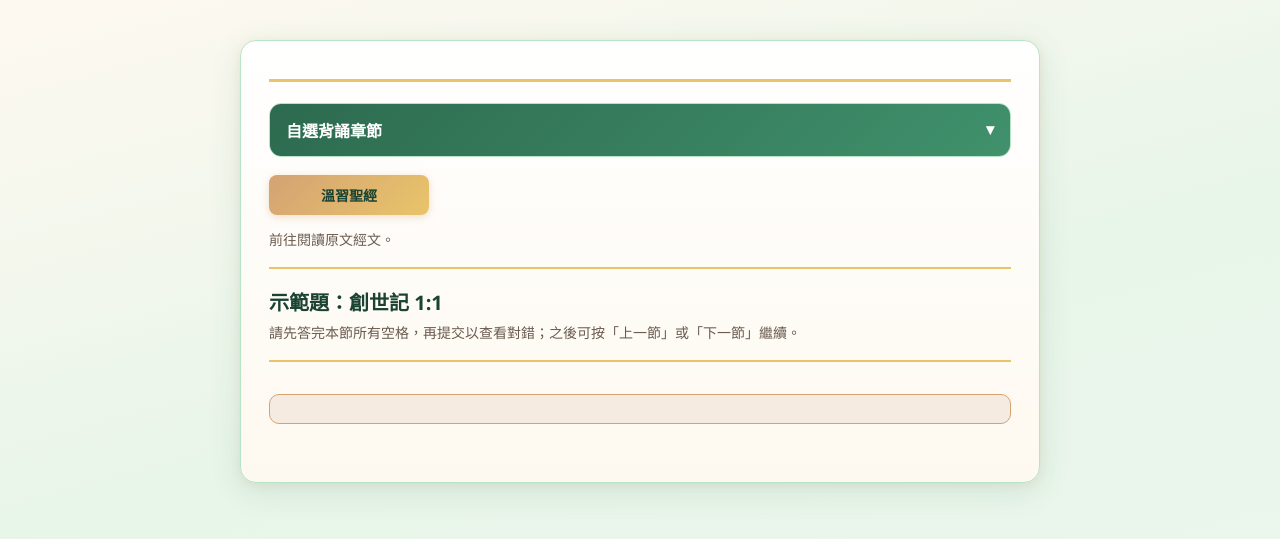
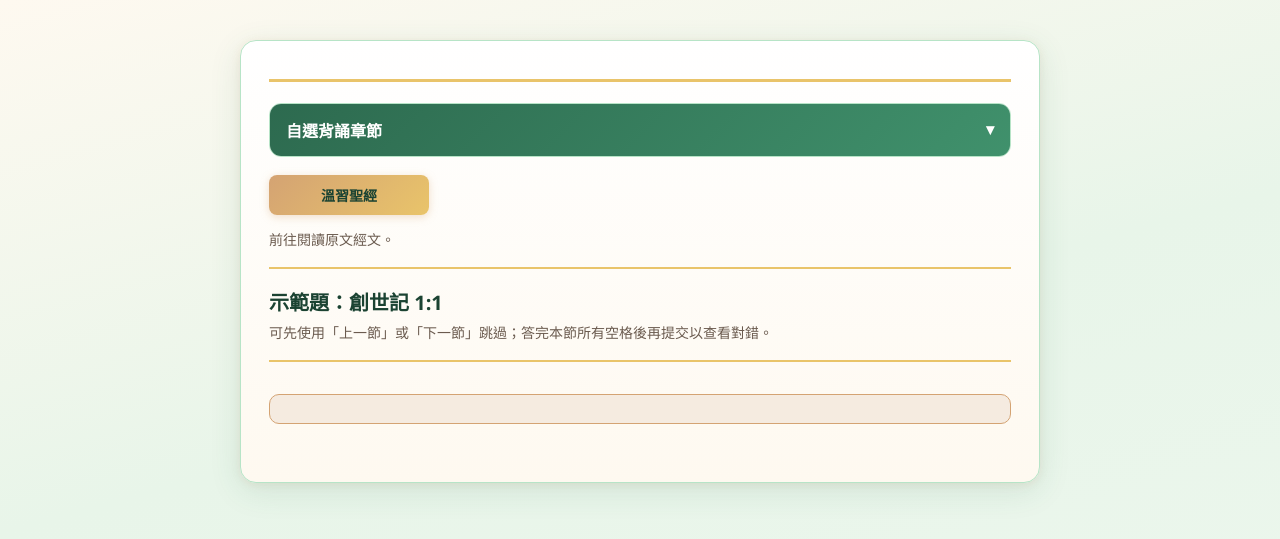
Before and after one commit to Jack-Tam-0422/bible_memorise, a Node project: template views/memorize.ejs in a window 1280 px wide. Shown: the top 539 px of the page. Run offline with Node 20 templates, Linux system fonts and the light colour scheme; the template is opened without the code that fills it, so the values that code supplies are empty.

Commit message:
Show verse navigation before answering so users can skip
Display 上一節 and 下一節 as soon as a verse loads, not only after submit, so users can jump to another verse without answering first.

Co-authored-by: Jack-Tam-0422 <Jack-Tam-0422@users.noreply.github.com>

```diff
--- a/public/js/memorize.js
+++ b/public/js/memorize.js
@@ -344,8 +344,8 @@ function renderCurrentVerse() {
   prompt.className = 'hint-text';
   prompt.textContent =
     currentQuizMode === 'choice'
-      ? `本節共 ${verseData.blanks.length} 題選擇題，請全部作答後再提交。`
-      : `本節共 ${verseData.blanks.length} 個空格，請全部填寫後再提交。`;
+      ? `本節共 ${verseData.blanks.length} 題選擇題，請全部作答後提交；也可先按「上一節」或「下一節」跳過。`
+      : `本節共 ${verseData.blanks.length} 個空格，請全部填寫後提交；也可先按「上一節」或「下一節」跳過。`;
   verseBlock.appendChild(prompt);
 
   const answerArea = document.createElement('div');
@@ -362,6 +362,7 @@ function renderCurrentVerse() {
   verseBlock.appendChild(answerArea);
   memorizeResult.appendChild(verseBlock);
   refreshSubmitAvailability();
+  updateVerseNavButtons();
 }
 
 function markChoiceGroup(group, selectedAnswer, expectedAnswer) {
@@ -485,8 +486,8 @@ function renderMemorizeResult(data) {
   renderCurrentVerse();
   setMessage(
     currentQuizMode === 'choice'
-      ? '請答完本節所有選擇題後再提交，批改後可按「上一節」或「下一節」。'
-      : '請填完本節所有空格後再提交，批改後可按「上一節」或「下一節」。',
+      ? '請答完本節所有選擇題後提交；也可隨時用「上一節」或「下一節」跳過。'
+      : '請填完本節所有空格後提交；也可隨時用「上一節」或「下一節」跳過。',
     false
   );
 }
@@ -530,8 +531,8 @@ function goToPreviousVerse() {
     renderCurrentVerse();
     setMessage(
       currentQuizMode === 'choice'
-        ? '請答完本節所有選擇題後再提交。'
-        : '請填完本節所有空格後再提交。',
+        ? '請答完本節所有選擇題後提交；也可隨時用「上一節」或「下一節」跳過。'
+        : '請填完本節所有空格後提交；也可隨時用「上一節」或「下一節」跳過。',
       false
     );
     return;
@@ -567,8 +568,8 @@ function goToNextVerse() {
     renderCurrentVerse();
     setMessage(
       currentQuizMode === 'choice'
-        ? '請答完本節所有選擇題後再提交。'
-        : '請填完本節所有空格後再提交。',
+        ? '請答完本節所有選擇題後提交；也可隨時用「上一節」或「下一節」跳過。'
+        : '請填完本節所有空格後提交；也可隨時用「上一節」或「下一節」跳過。',
       false
     );
     return;
--- a/views/memorize.ejs
+++ b/views/memorize.ejs
@@ -75,7 +75,7 @@
 
       <section class="home-section quiz-demo-section" aria-labelledby="demo-heading">
         <h2 id="demo-heading" class="section-heading">示範題：創世記 1:1</h2>
-        <p class="hint-text">請先答完本節所有空格，再提交以查看對錯；之後可按「上一節」或「下一節」繼續。</p>
+        <p class="hint-text">可先使用「上一節」或「下一節」跳過；答完本節所有空格後再提交以查看對錯。</p>
         <section id="quizProgress" class="quiz-progress hidden" aria-live="polite"></section>
         <section id="memorizeResult" class="scripture-result" aria-live="polite"></section>
         <section id="gradingResult" class="grading-result" aria-live="polite"></section>
```
